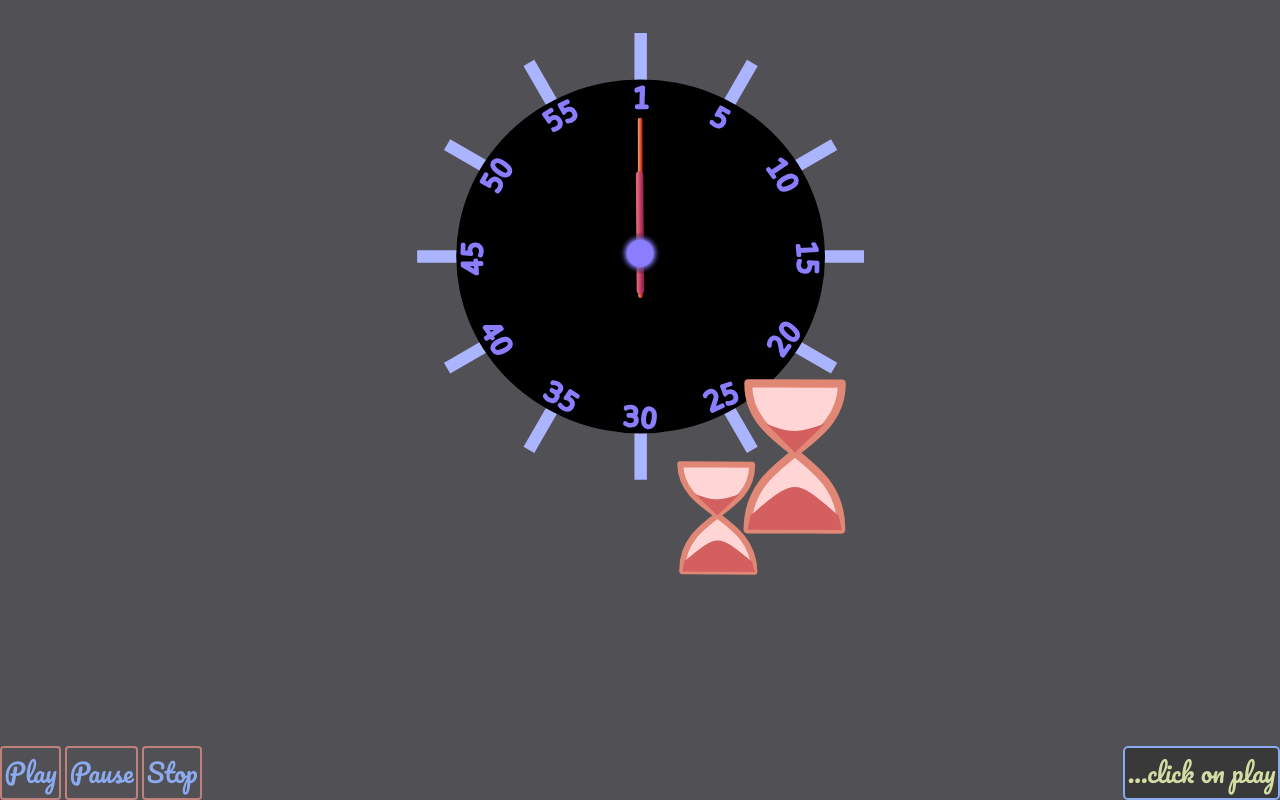
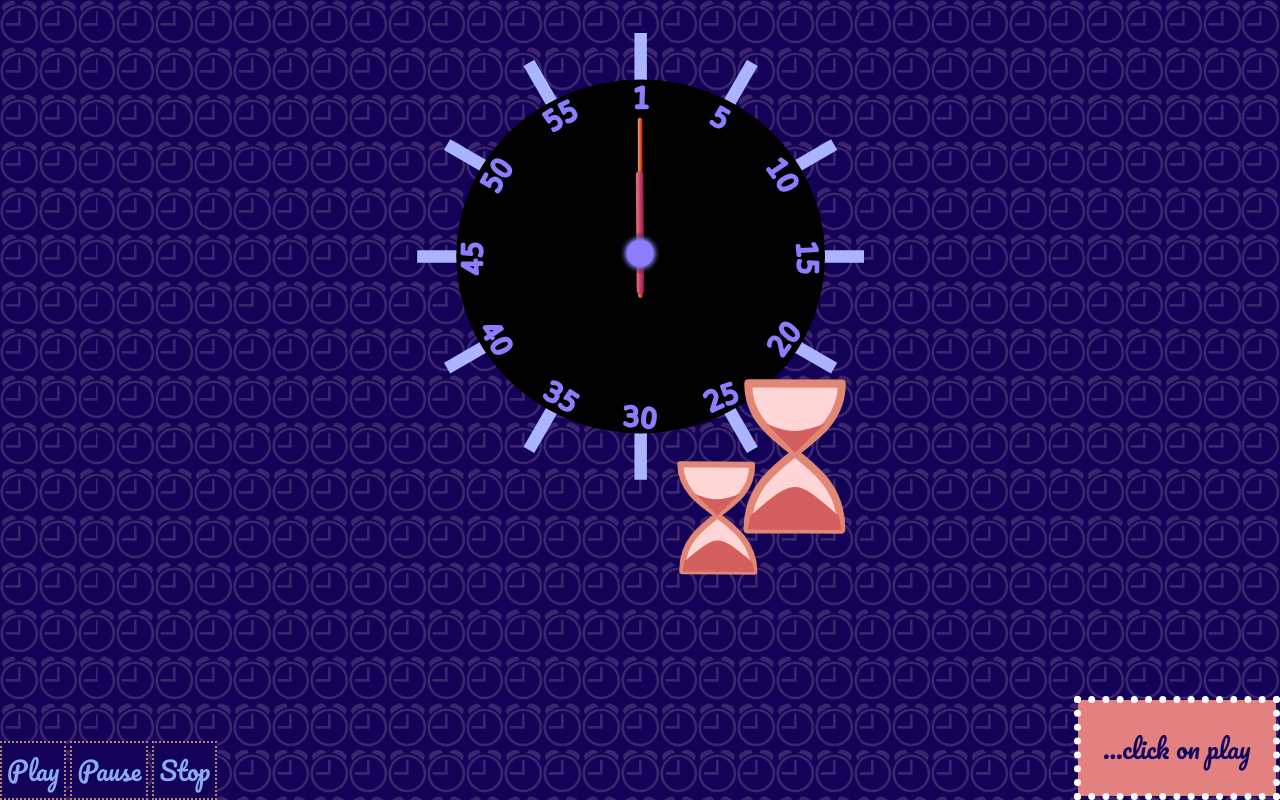
Before and after one commit to prabh1234assla/webly, a website: page Projects/timer/index.html in a window 1280 px wide. Drawn offline with nearby package versions, Linux system fonts and the light colour scheme.

Commit message:
clock is done now

```diff
--- a/Projects/timer/index.css
+++ b/Projects/timer/index.css
@@ -7,7 +7,10 @@
 }
 
 body{
-    background-color: rgb(81, 80, 85);
+    background-color: rgb(19, 2, 88);
+    background-image: url("./_clock.svg");
+    background-repeat: space;
+    background-size: 3%;
     overflow: hidden;
 }
 
@@ -33,21 +36,24 @@ button{
     position: relative;
     height: fit-content;
     width: fit-content;
-    padding: 0.2vmax;
+    padding: 0.2em;
     text-align: center;
     background-color: transparent;
-    border: 0.2vmax solid rgb(192, 129, 124);
-    border-radius: 0.3vmax;
+    border: 0.1em dotted rgb(192, 129, 124);
     font: 2vmax 'Pacifico', cursive;
     color: rgb(140, 170, 240);
+    background-color: rgb(19, 2, 88);
 }
 
 button:hover{
-    background-color: rgb(57, 57, 57);
+    background-color: rgb(192, 129, 124);
+    color: rgb(4, 4, 4);
+    transition: scale 200ms;
 }
 
 button:active{
-    scale: 0.9;
+    color: rgb(254, 212, 212);
+    scale: 0.8;
 }
 
 #info{
@@ -56,13 +62,14 @@ button:active{
     right: 0%;
     height: fit-content;
     width: fit-content;
-    padding: 0.2vmax;
+    padding: 1em;
     text-align: center;
-    background-color: rgb(57, 57, 57);
-    border: 0.2vmax solid rgb(140, 170, 240);
-    border-radius: 0.4vmax;
+    background-color: rgb(227, 129, 129);
     font: 2vmax 'Pacifico', cursive;
-    color: rgb(211, 220, 162);
+    color: rgb(15, 3, 95);
+    outline: 0.3em dotted rgb(255, 255, 255);
+    outline-offset: -0.15em;
+    margin: 0.15em;
 }
 
 @keyframes secondsRotate {
--- a/Projects/timer/index.js
+++ b/Projects/timer/index.js
@@ -82,7 +82,7 @@ function ChangeInfo(response){
         id = setInterval(()=>{
             temp = new Date()
                 S = Math.floor((temp - globalTime - buffer)/1000)
-                Info.textContent = S%60 + "secs ::" + parseInt(S/60) + "mins"
+                Info.textContent = S%60 + " secs :: " + parseInt(S/60) + " mins"
         }, 100)
 
     else if(response == 1)
```
Also changed, not shown: Projects/timer/_clock.svg (added).
